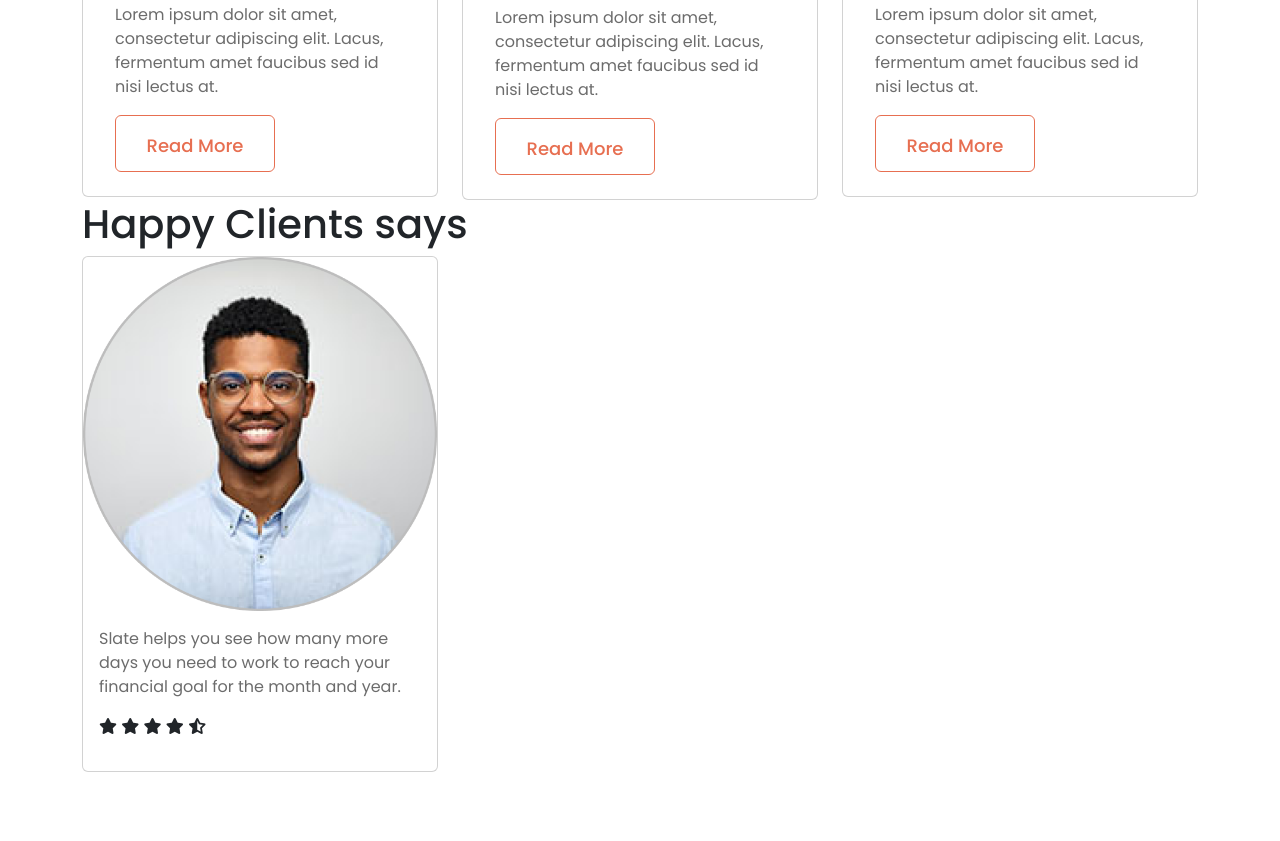
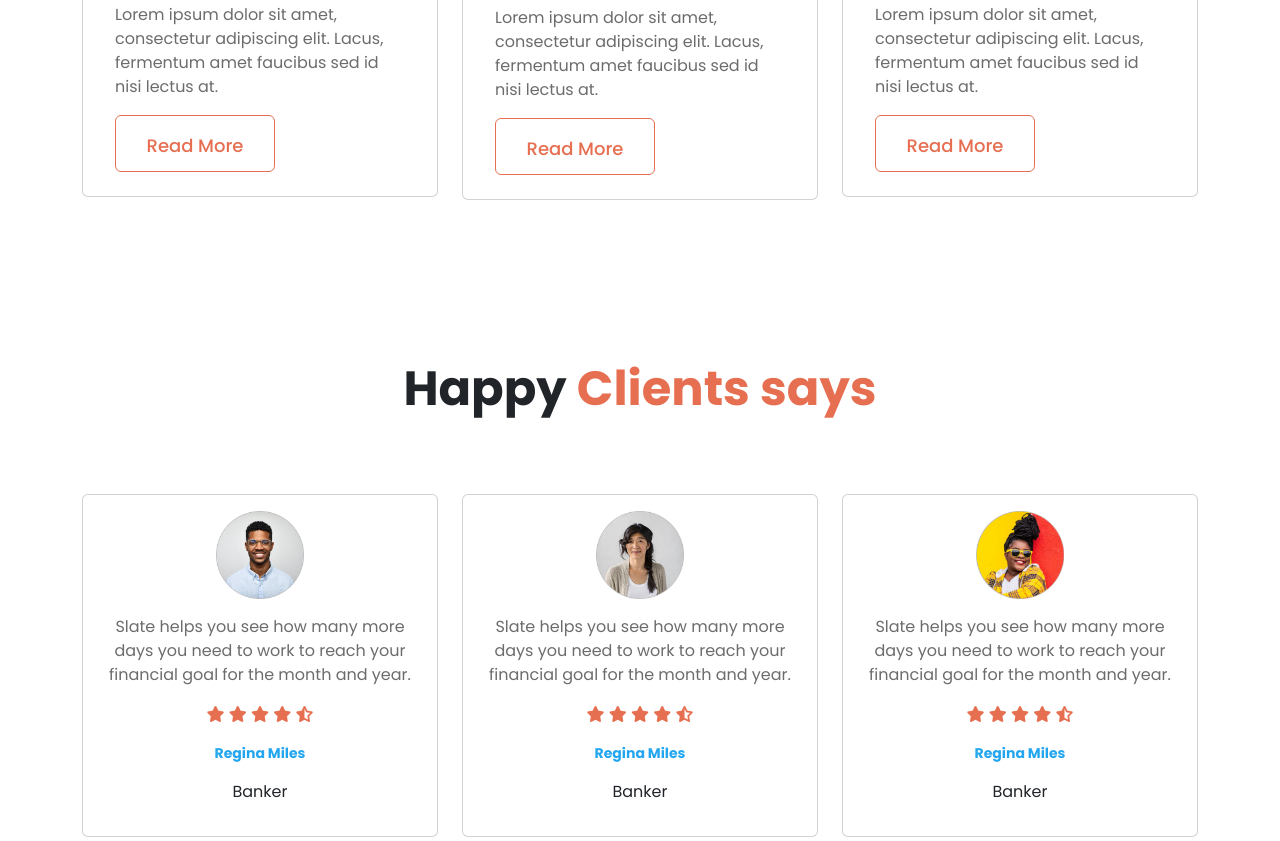
Before and after one commit to Showmandas/biker-zone-site, a plain HTML site: page index.html in a window 1280 px wide. Shown: the part 1691-2532 px from the top of the page. Before the commit the page ends 2463 px from the top, so only its background shows below. Drawn offline with nearby package versions, Linux system fonts and the light colour scheme.

Commit message:
client section done

```diff
--- a/index.html
+++ b/index.html
@@ -123,10 +123,10 @@
         <!-- client section  -->
         <section class="client container">
             <h1>Happy <span> Clients says</span></h1>
-            <div class="row">
+            <div class="row py-1 mt-4 row-col-1 gy-5">
                 <div class="col-lg-4 col-sm-12 col-md-4">
-                    <div class="card">
-                        <img src="images/user-1.png" class="card-img-top" alt="...">
+                    <div class="card text-center w-100">
+                        <img src="images/user-1.png" class="card-img-top img-fluid w-25 mx-auto mt-3" alt="...">
                         <div class="card-body">
                           <p class="card-text">Slate helps you see how
                             many more days you need
@@ -139,14 +139,56 @@
                                 <i class="fa-solid fa-star"></i>
                                 <i class="fa-solid fa-star-half-stroke"></i>
                             </p>
-
+                          <p class="card-text-2">Regina Miles</p>
+                          <p>Banker</p>
+                        </div>
+                      </div>
+                </div>
+                <div class="col-lg-4 col-sm-12 col-md-4">
+                    <div class="card text-center w-100">
+                        <img src="images/user-2.png" class="card-img-top img-fluid w-25 mx-auto mt-3" alt="...">
+                        <div class="card-body">
+                          <p class="card-text">Slate helps you see how
+                            many more days you need
+                            to work to reach your financial
+                            goal for the month and year.</p>
+                            <p id="stars">
+                                <i class="fa-solid fa-star"></i>
+                                <i class="fa-solid fa-star"></i>
+                                <i class="fa-solid fa-star"></i>
+                                <i class="fa-solid fa-star"></i>
+                                <i class="fa-solid fa-star-half-stroke"></i>
+                            </p>
+                          <p class="card-text-2">Regina Miles</p>
+                          <p>Banker</p>
+                        </div>
+                      </div>
+                </div>
+                <div class="col-lg-4 col-sm-12 col-md-4">
+                    <div class="card text-center w-100">
+                        <img src="images/user-3.png" class="card-img-top img-fluid w-25 mx-auto mt-3" alt="...">
+                        <div class="card-body">
+                          <p class="card-text">Slate helps you see how
+                            many more days you need
+                            to work to reach your financial
+                            goal for the month and year.</p>
+                            <p id="stars">
+                                <i class="fa-solid fa-star"></i>
+                                <i class="fa-solid fa-star"></i>
+                                <i class="fa-solid fa-star"></i>
+                                <i class="fa-solid fa-star"></i>
+                                <i class="fa-solid fa-star-half-stroke"></i>
+                            </p>
+                          <p class="card-text-2">Regina Miles</p>
+                          <p>Banker</p>
                         </div>
                       </div>
                 </div>
             </div><!--/row-->
 
         </section><!--/client-->
-    </main>
+
+            </main>
     <!--/main-->
     <footer></footer>
 
--- a/style.css
+++ b/style.css
@@ -62,10 +62,7 @@ height: 400px !important;
     font-weight: 600;
 font-size: 45px;
 }
-.card>img{
-    /* width: 337px;
-height: 256px; */
-}
+
 #card-btn{
     width: 160px;
 height: 57px;
@@ -80,7 +77,7 @@ font-size: 18px;
     color: var(--secondary-color);
 }
 .card-title{
-    width: 337px;
+    width: 315px;
 height: 40px;
     font-weight: 600;
 font-size: 28px;
@@ -92,3 +89,23 @@ color: var(--txt-color);
 }
 
 /* client section  */
+.client{
+    margin-top: 160px;
+}
+.client>h1{
+    text-align: center;
+    font-weight: 600;
+font-size: 48px;
+}
+.client>h1>span{
+    color: var(--primary-color);
+}
+#stars{
+    color: var(--primary-color);
+}
+
+.card-text-2{
+    font-weight: 600;
+font-size: 14px;
+color: #23A6F0;
+}
```
